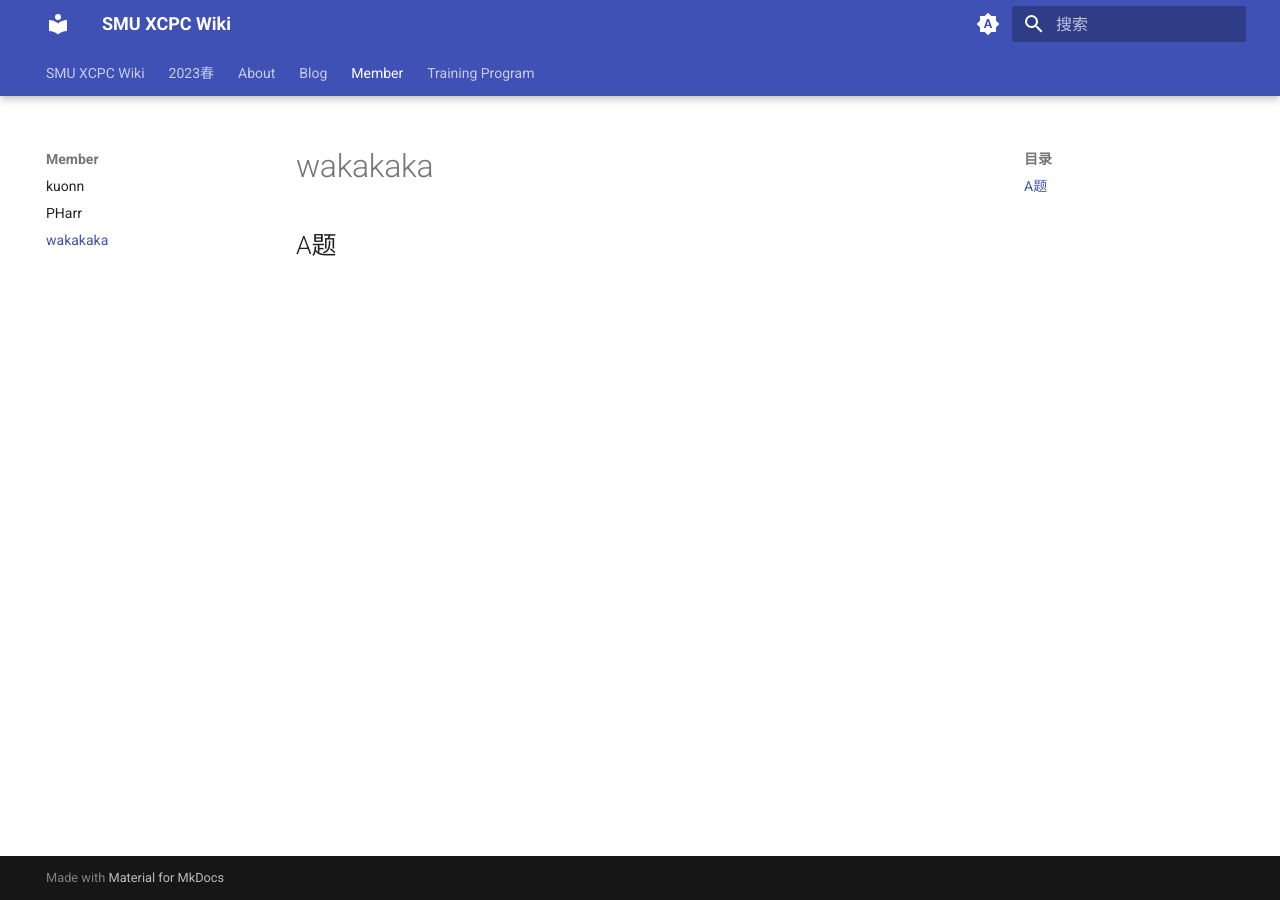
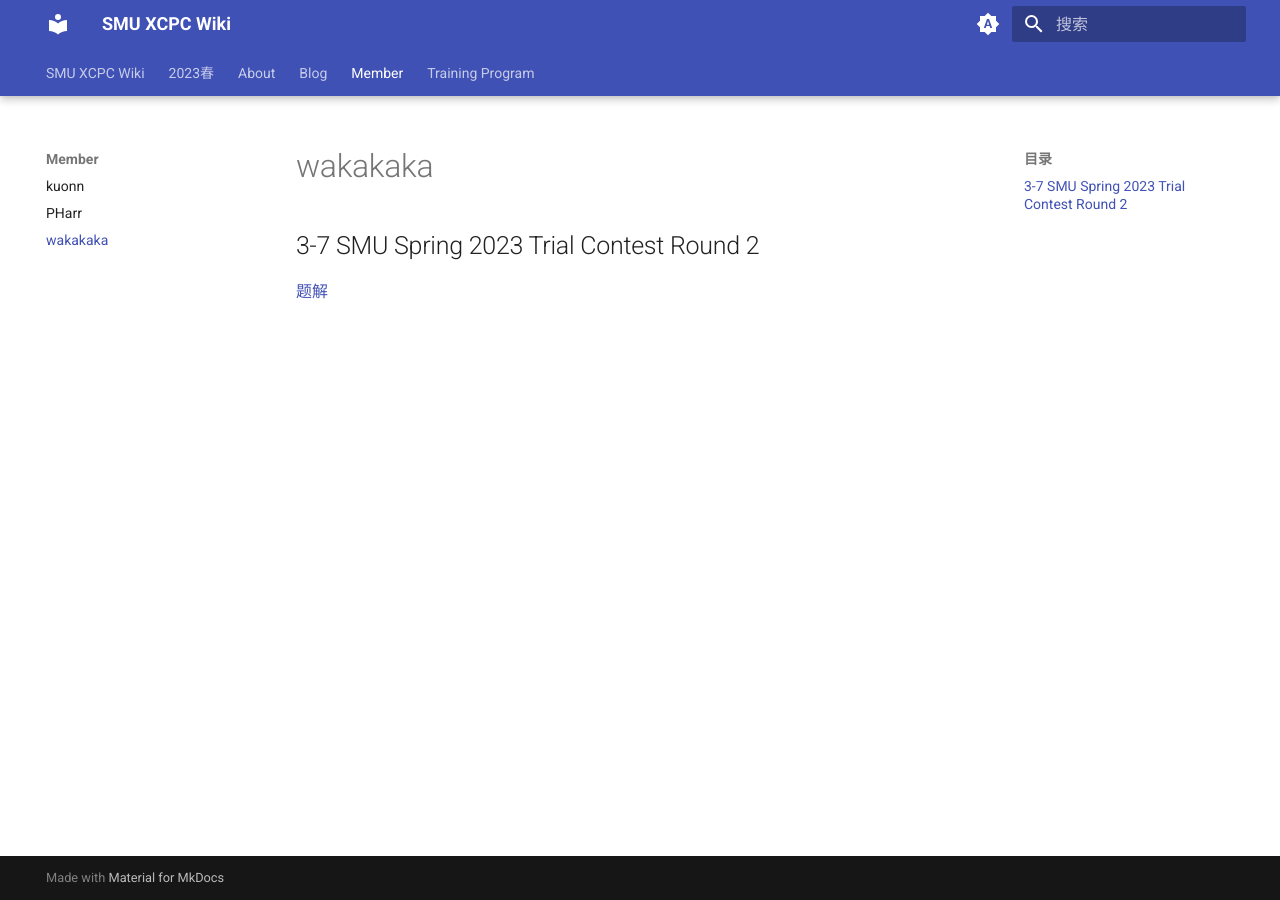
Before and after one commit to SMU-XCPC/wiki, an MkDocs documentation site: the page built from docs/Member/wakakaka.md, in a window 1280 px wide. Built offline with MkDocs 1.6.1 and Material for MkDocs 9.7.7, drawn with Linux system fonts in a browser that asks for light colours.

Commit message:
Update wakakaka.md

```diff
--- a/docs/Member/wakakaka.md
+++ b/docs/Member/wakakaka.md
@@ -1,3 +1,5 @@
 # wakakaka
 
-## A题
+## 3-7 SMU Spring 2023 Trial Contest Round 2
+
+[题解]()
```
